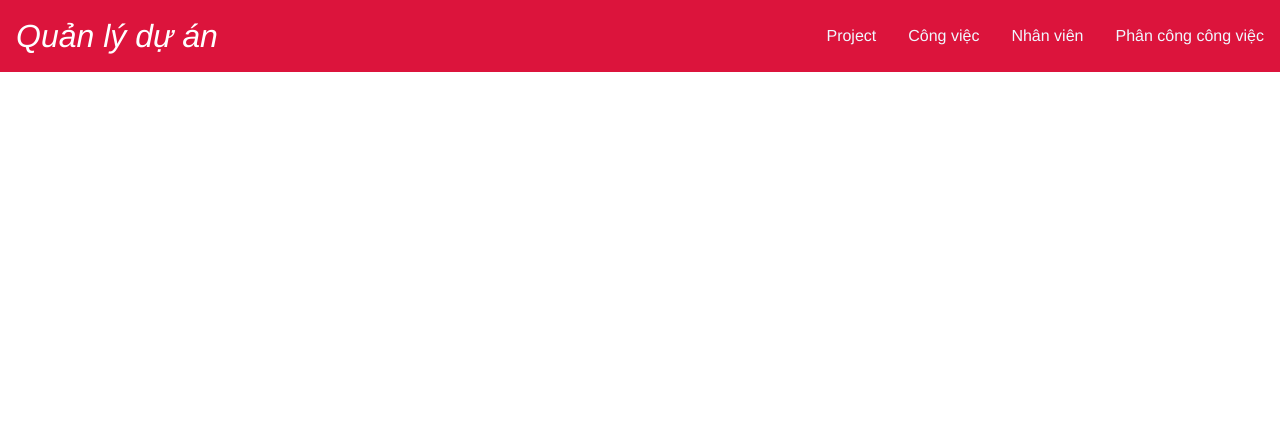
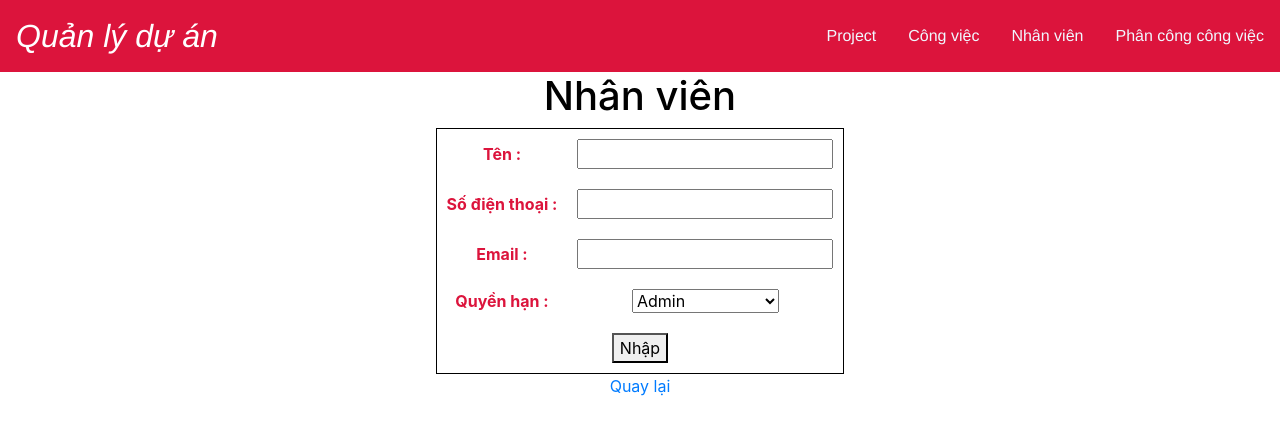
Before and after one commit to StrikerFest/quan-ly-du-an, a React (Create React App) app: page /nhanVien/update/1 in a window 1280 px wide. Shown: the top 434 px of the page. Built offline with nearby package versions, Linux system fonts and the light colour scheme; no server answers.

Commit message:
Thêm đường link Update nhân viên Thêm prop vào đường link update nhân viên Thêm trang Update nhân viên

```diff
--- a/src/components/Employees/Employee.js
+++ b/src/components/Employees/Employee.js
@@ -38,7 +38,7 @@ const Employee = (props) => {
               </td>
               {/* Thay đổi */}
               <td>
-                <button>Thay đổi</button>
+                <Link to={"/nhanVien/update/" + employee.id}>Thay đổi</Link>
               </td>
               {/* Delete */}
               <td>
--- /dev/null
+++ b/src/components/Employees/EmployeeUpdate.js
@@ -0,0 +1,152 @@
+import React, { useEffect, useState } from "react";
+import { Link, useParams } from "react-router-dom";
+import axios from "axios";
+
+const EmployeeUpdate = (props) => {
+  // UseParams lấy id của trang cần update hiện tại
+  const { id } = useParams();
+
+  // UserState dùng State trong functional component
+  let [tenNhanSu, setTenNhanSu] = useState([]);
+  let [soDienThoai, setSoDienThoai] = useState([]);
+  let [email, setEmail] = useState([]);
+  let [quyenHan, setQuyenHan] = useState([]);
+
+  // Use effect xử lý side-effect - Lấy thông tin từ HTTP - Api
+  useEffect(() => {
+    // Lấy api từ update để lấy object nhanVien cũ
+    axios
+      .get("http://localhost:8080/api/vi/nhanVien/update/" + id)
+      .then((response) => {
+        setTenNhanSu(response.data.tenNhanSu);
+        setSoDienThoai(response.data.soDienThoai);
+        setEmail(response.data.email);
+        setQuyenHan(response.data.quyenHan);
+        console.log("response.data");
+        console.log(response.data);
+      });
+  }, []);
+
+  // lưu nhanVien - tạo biến và PUT vào api
+  const saveNhanVien = (e) => {
+    // e.preventDefault();
+    let nhanVien = {
+      tenNhanSu: tenNhanSu,
+      soDienThoai: soDienThoai,
+      email: email,
+      quyenHan: quyenHan,
+    };
+    console.log("nhanVien => ");
+    console.log(JSON.stringify(nhanVien));
+    let config = {
+      headers: {
+        "Content-Type": "application/json",
+        "Access-Control-Allow-Origin": "*",
+      },
+    };
+
+    axios.put(
+      `http://localhost:8080/api/vi/nhanVien/put/` + id,
+      nhanVien,
+      config
+    );
+  };
+
+  // Các input handler function - cập nhật lên input khi có thay đổi
+  const changeTenHandler = (event) => {
+    setTenNhanSu(event.target.value);
+  };
+
+  const changeSoDienThoaiHandler = (event) => {
+    setSoDienThoai(event.target.value);
+  };
+
+  const changeEmailHandler = (event) => {
+    setEmail(event.target.value);
+  };
+
+  const changeQuyenHanHandler = (event) => {
+    setQuyenHan(event.target.value);
+  };
+
+  // Css tạm cho table
+  const styleTable = {
+    border: "1px solid black",
+    margin: "0 auto",
+    color: "crimson",
+    fontWeight: "bold",
+  };
+
+  return (
+    <div>
+      <h1>Nhân viên</h1>
+      <form>
+        <table style={styleTable}>
+          <tbody>
+            {/* Tên */}
+            <tr>
+              <td>Tên :</td>
+              <td>
+                <input
+                  type="text"
+                  name="tenNhanSu"
+                  value={tenNhanSu}
+                  onChange={changeTenHandler}
+                />
+              </td>
+            </tr>
+            {/* Số điện thoại */}
+            <tr>
+              <td>Số điện thoại :</td>
+              <td>
+                <input
+                  type="text"
+                  name="soDienThoai"
+                  value={soDienThoai}
+                  onChange={changeSoDienThoaiHandler}
+                />
+              </td>
+            </tr>
+            {/* Email */}
+            <tr>
+              <td>Email :</td>
+              <td>
+                <input
+                  type="email"
+                  name="email"
+                  value={email}
+                  onChange={changeEmailHandler}
+                />
+              </td>
+            </tr>
+            {/* Quyền hạn */}
+            <tr>
+              <td>Quyền hạn :</td>
+              <td>
+                <select value={quyenHan} onChange={changeQuyenHanHandler}>
+                  <option value="1">Admin</option>
+                  <option value="2">Project Manager</option>
+                  <option value="3">Nhân viên</option>
+                </select>
+              </td>
+            </tr>
+            {/* Submit */}
+            <tr>
+              <td colSpan="2">
+                <button type="submit" onClick={saveNhanVien}>
+                  Nhập
+                </button>
+              </td>
+            </tr>
+          </tbody>
+        </table>
+      </form>
+      {/* Link quay về */}
+      <div>
+        <Link to="/nhanVien">Quay lại</Link>
+      </div>
+    </div>
+  );
+};
+
+export default EmployeeUpdate;
--- a/src/container/App.js
+++ b/src/container/App.js
@@ -19,6 +19,7 @@ import PhongBanChiTiet from "../components/PhongBan/PhongBanChiTiet";
 import PhongBanService from "../services/PhongBan/PhongBanService";
 import ProjectUpdate from "../components/Projects/ProjectUpdate";
 import TaskUpdate from "../components/Tasks/TaskUpdate";
+import EmployeeUpdate from "../components/Employees/EmployeeUpdate";
 
 class App extends Component {
   // Constructor quản lý state và bind phương thức
@@ -155,6 +156,7 @@ class App extends Component {
               {/* Đường dẫn update của các trang */}
               <Route path="/project/update/:id" element={<ProjectUpdate />} />
               <Route path="/task/update/:id" element={<TaskUpdate />} />
+              <Route path="/nhanVien/update/:id" element={<EmployeeUpdate />} />
               {/* Đường dẫn đến list công việc */}
               <Route
                 path="task"
```
